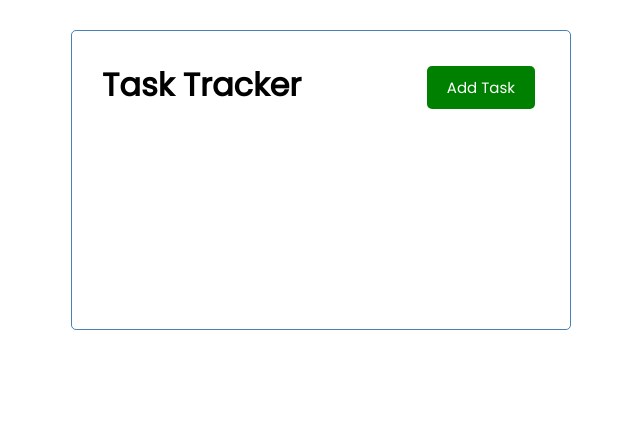
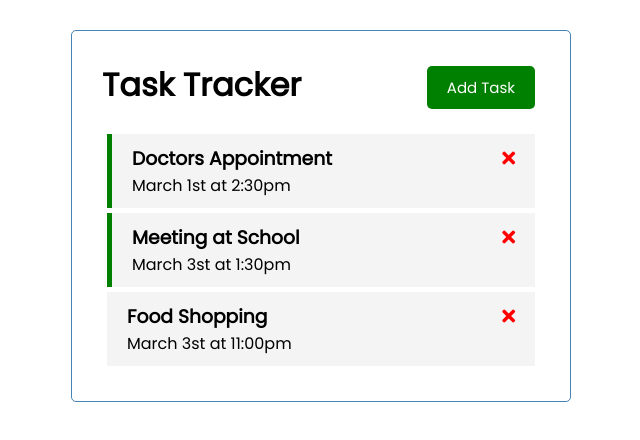
Before and after one commit to naim30/task-tracker, a Vue app: page / in a window 1280 px wide. Shown: the top 440 px of the page, without its empty margins (319-959 px from the left). Built offline with nearby package versions, Linux system fonts and the light colour scheme.

Commit message:
add tasks

```diff
--- a/public/index.html
+++ b/public/index.html
@@ -1,15 +1,29 @@
 <!DOCTYPE html>
 <html lang="">
   <head>
-    <meta charset="utf-8">
-    <meta http-equiv="X-UA-Compatible" content="IE=edge">
-    <meta name="viewport" content="width=device-width,initial-scale=1.0">
-    <link rel="icon" href="<%= BASE_URL %>favicon.ico">
+    <meta charset="utf-8" />
+    <meta http-equiv="X-UA-Compatible" content="IE=edge" />
+    <meta name="viewport" content="width=device-width,initial-scale=1.0" />
+
+    <link
+      rel="stylesheet"
+      href="https://cdnjs.cloudflare.com/ajax/libs/font-awesome/5.15.4/css/all.min.css"
+      integrity="sha512-1ycn6IcaQQ40/MKBW2W4Rhis/DbILU74C1vSrLJxCq57o941Ym01SwNsOMqvEBFlcgUa6xLiPY/NS5R+E6ztJQ=="
+      crossorigin="anonymous"
+      referrerpolicy="no-referrer"
+    />
+
+    <link rel="icon" href="<%= BASE_URL %>favicon.ico" />
+
     <title><%= htmlWebpackPlugin.options.title %></title>
   </head>
   <body>
     <noscript>
-      <strong>We're sorry but <%= htmlWebpackPlugin.options.title %> doesn't work properly without JavaScript enabled. Please enable it to continue.</strong>
+      <strong
+        >We're sorry but <%= htmlWebpackPlugin.options.title %> doesn't work
+        properly without JavaScript enabled. Please enable it to
+        continue.</strong
+      >
     </noscript>
     <div id="app"></div>
     <!-- built files will be auto injected -->
--- a/src/App.vue
+++ b/src/App.vue
@@ -1,16 +1,46 @@
 <template>
   <div class="container">
     <Header title="Task Tracker" />
+    <Tasks :tasks="tasks" />
   </div>
 </template>
 
 <script>
 import Header from "./components/Header.vue";
+import Tasks from "./components/Tasks.vue";
 
 export default {
   name: "App",
   components: {
     Header,
+    Tasks,
+  },
+  data() {
+    return {
+      tasks: [],
+    };
+  },
+  created() {
+    this.tasks = [
+      {
+        id: 1,
+        text: "Doctors Appointment",
+        day: "March 1st at 2:30pm",
+        reminder: true,
+      },
+      {
+        id: 2,
+        text: "Meeting at School",
+        day: "March 3st at 1:30pm",
+        reminder: true,
+      },
+      {
+        id: 3,
+        text: "Food Shopping",
+        day: "March 3st at 11:00pm",
+        reminder: false,
+      },
+    ];
   },
 };
 </script>
--- a/src/components/Button.vue
+++ b/src/components/Button.vue
@@ -1,5 +1,7 @@
 <template>
-  <button :style="{ background: color }" class="btn">{{ text }}</button>
+  <button :style="{ background: color }" @click="onClick()" class="btn">
+    {{ text }}
+  </button>
 </template>
 
 <script>
@@ -9,6 +11,11 @@
     color: String,
     text: String,
   },
+  methods: {
+    onClick() {
+      console.log("click");
+    },
+  },
 };
 </script>
 
--- /dev/null
+++ b/src/components/Task.vue
@@ -0,0 +1,38 @@
+<template>
+  <div :class="[task.reminder ? 'reminder' : '', 'task']">
+    <h3>
+      {{ task.text }}
+      <i class="fas fa-times"></i>
+    </h3>
+    <p>{{ task.day }}</p>
+  </div>
+</template>
+
+<script>
+export default {
+  name: "Task",
+  props: {
+    task: Object,
+  },
+};
+</script>
+
+<style scope>
+.fas {
+  color: red;
+}
+.task {
+  background: #f4f4f4;
+  margin: 5px;
+  padding: 10px 20px;
+  cursor: pointer;
+}
+.task.reminder {
+  border-left: 5px solid green;
+}
+.task h3 {
+  display: flex;
+  align-items: center;
+  justify-content: space-between;
+}
+</style>
--- /dev/null
+++ b/src/components/Tasks.vue
@@ -0,0 +1,21 @@
+<template>
+  <div v-for="task in tasks" :key="task.id">
+    <Task :task="task" />
+  </div>
+</template>
+
+<script>
+import Task from "./Task.vue";
+
+export default {
+  name: "Tasks",
+  props: {
+    tasks: Array,
+  },
+  components: {
+    Task,
+  },
+};
+</script>
+
+<style></style>
```
